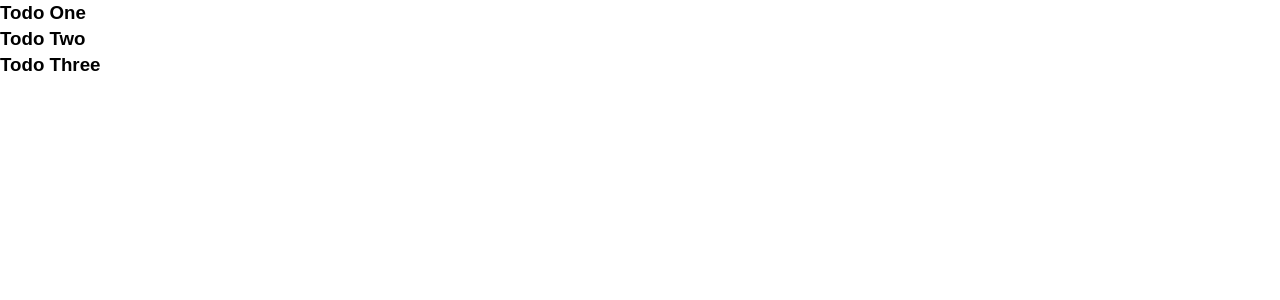
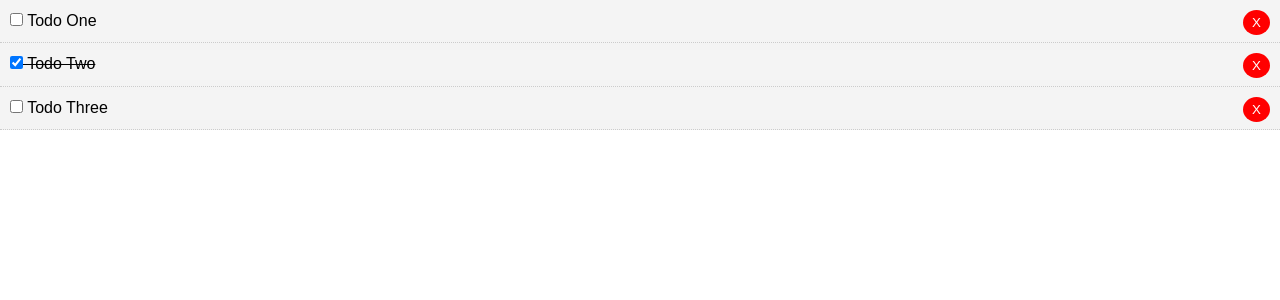
Before and after one commit to sserges/vue_todo_list, a Vue app: page / in a window 1280 px wide. Shown: the top 300 px of the page. Built offline with nearby package versions, Linux system fonts and the light colour scheme.

Commit message:
Delete todo method added

```diff
--- a/src/App.vue
+++ b/src/App.vue
@@ -1,40 +1,44 @@
 <template>
   <div id="app">
-    <Todos v-bind:todos="todos" />
+    <Todos v-bind:todos="todos" v-on:del-todo="deleteTodo" />
   </div>
 </template>
 
 <script>
-
-import Todos from './components/Todos';
+import Todos from "./components/Todos";
 
 export default {
-  name: 'App',
+  name: "App",
   components: {
-    Todos
+    Todos,
   },
   data() {
     return {
       todos: [
         {
           id: 1,
-          title: 'Todo One',
-          completed: false
+          title: "Todo One",
+          completed: false,
         },
         {
           id: 2,
-          title: 'Todo Two',
-          completed: true
+          title: "Todo Two",
+          completed: true,
         },
         {
           id: 3,
-          title: 'Todo Three',
-          completed: false
-        }
-      ]
-    }
-  }
-}
+          title: "Todo Three",
+          completed: false,
+        },
+      ],
+    };
+  },
+  methods: {
+    deleteTodo(id) {
+      this.todos = this.todos.filter((todo) => todo.id !== id);
+    },
+  },
+};
 </script>
 
 <style>
--- /dev/null
+++ b/src/components/TodoItem.vue
@@ -0,0 +1,43 @@
+<template>
+  <div class="todo-item" v-bind:class="{'is-complete': todo.completed}">
+    <p>
+      <input type="checkbox" v-on:change="markComplete" v-bind:checked="todo.completed" />
+      {{ todo.title }}
+      <button @click="$emit('del-todo', todo.id)" class="del">X</button>
+    </p>
+  </div>
+</template>
+
+<script>
+export default {
+  name: "TodoItem",
+  props: ["todo"],
+  methods: {
+    markComplete() {
+      let updatedTodo = this.todo;
+      updatedTodo.completed = !updatedTodo.completed;
+      this.$emit("update-todo", updatedTodo);
+    },
+  },
+};
+</script>
+
+<style scoped>
+.todo-item {
+  background: #f4f4f4;
+  padding: 10px;
+  border-bottom: 1px #ccc dotted;
+}
+.is-complete {
+  text-decoration: line-through;
+}
+.del {
+  background: #ff0000;
+  color: #fff;
+  border: none;
+  padding: 5px 9px;
+  border-radius: 50%;
+  cursor: pointer;
+  float: right;
+}
+</style>
--- a/src/components/Todos.vue
+++ b/src/components/Todos.vue
@@ -1,18 +1,22 @@
 <template>
-    <div>
-        <div v-for="todo in todos" v-bind:key="todo.id">
-            <h3>{{ todo.title }}</h3>
-        </div>
+  <div>
+    <div v-for="todo in todos" v-bind:key="todo.id">
+      <TodoItem v-bind:todo="todo" v-on:del-todo="$emit('del-todo', todo.id)" />
     </div>
+  </div>
 </template>
 
 <script>
+import TodoItem from "./TodoItem";
+
 export default {
-    name: "Todos",
-    props: ["todos"]
-}
+  name: "Todos",
+  props: ["todos"],
+  components: {
+    TodoItem,
+  },
+};
 </script>
 
 <style scoped>
-
 </style>
```
Lines whose indentation alone changed are shown as unchanged.
